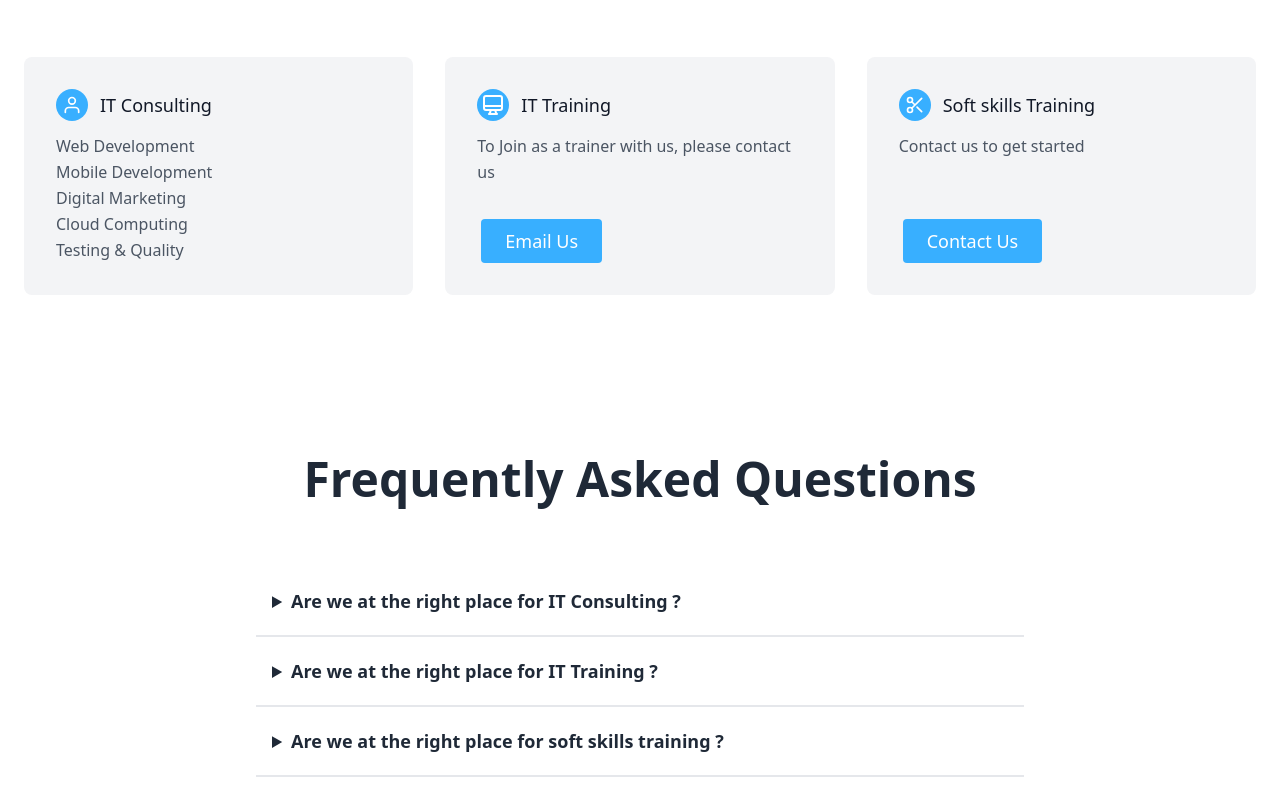
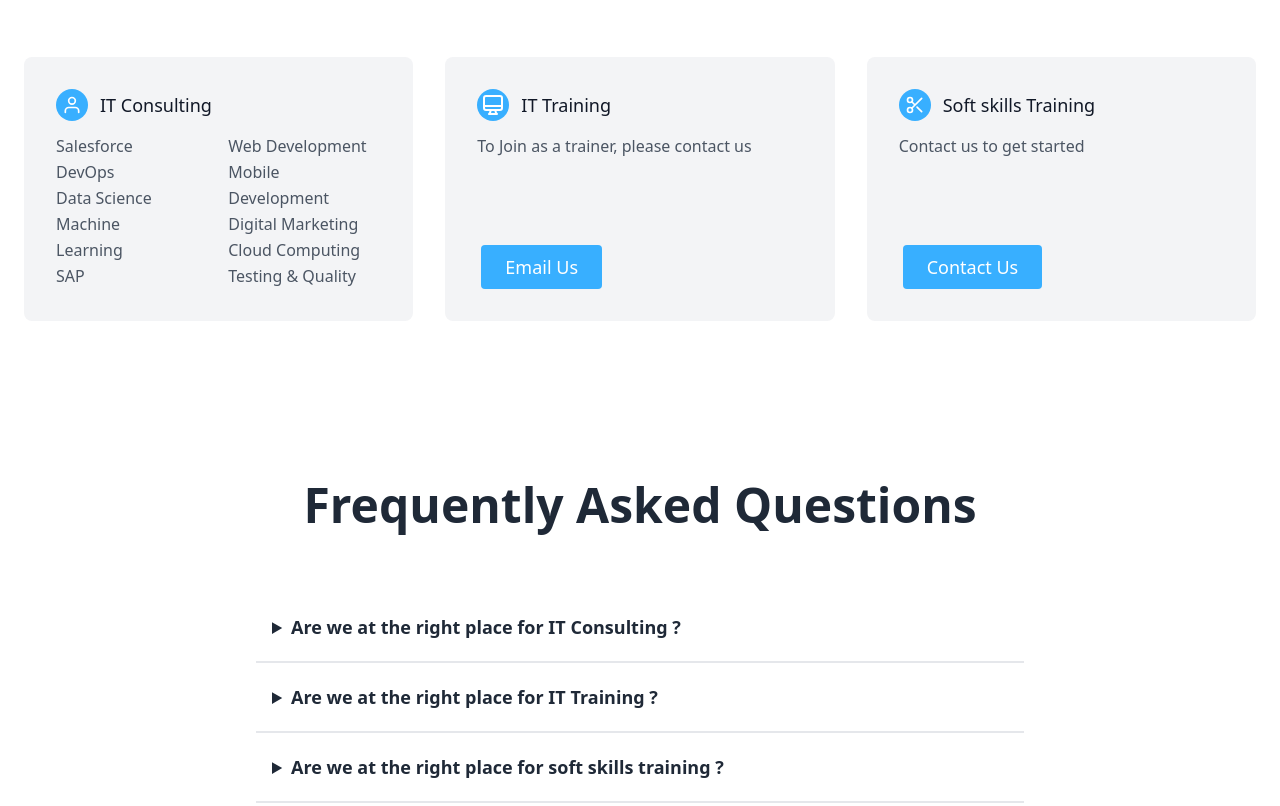
Before and after one commit to ratods/Ratods_Cloud, a plain HTML site: page index.html in a window 1280 px wide. Shown: the part 1080-1886 px from the top of the page. Drawn offline with nearby package versions, Linux system fonts and the light colour scheme.

Commit message:
added skills

```diff
--- a/index.html
+++ b/index.html
@@ -34,8 +34,8 @@
                     <br class="hidden lg:inline-block">with Robust Team
                 </h1>
                 <p class="mb-8 leading-relaxed">We help find the right candidate for your project needs</p>
-                <a href="mailto:hrops@ratodscloud.com" class="text-gray-600 ml-1" rel="noopener noreferrer"
-                    target="_blank">
+                <a href="mailto:hrops@ratodscloud.com?subject=Looking for a candidate" class="text-gray-600 ml-1"
+                    rel="noopener noreferrer" target="_blank">
                     <div class="flex justify-center">
                         <button style="background-color: #38AFFF;"
                             class="inline-flex text-white bg-indigo-500 border-0 py-2 px-6 focus:outline-none hover:bg-indigo-600 rounded text-lg">Get
@@ -44,8 +44,7 @@
                 </a>
             </div>
             <div class="lg:max-w-lg lg:w-full md:w-1/2 w-5/6">
-                <img class="object-cover object-center rounded" alt="hero"
-                    src="goal.png">
+                <img class="object-cover object-center rounded" alt="hero" src="goal.png">
             </div>
         </div>
     </section>
@@ -88,13 +87,24 @@
                             <h2 class="text-gray-900 text-lg title-font font-medium">IT Consulting
                             </h2>
                         </div>
-                        <div class="flex-grow">
+                        <div class="flex">
+                            <div>
+                                <p class="leading-relaxed text-base">Salesforce</p>
+                                <p class="leading-relaxed text-base">DevOps</p>
+                                <p class="leading-relaxed text-base">Data Science</p>
+                                <p class="leading-relaxed text-base">Machine Learning</p>
+                                <p class="leading-relaxed text-base">SAP</p>
+
+                            </div>
+                            <div class="pl-10">
                                 <p class="leading-relaxed text-base">Web Development</p>
                                 <p class="leading-relaxed text-base">Mobile Development</p>
                                 <p class="leading-relaxed text-base">Digital Marketing</p>
                                 <p class="leading-relaxed text-base">Cloud Computing</p>
                                 <p class="leading-relaxed text-base">Testing & Quality</p>
                             </div>
+                        </div>
+
                     </div>
                 </div>
                 <div class="p-4 md:w-1/3 w-full">
@@ -111,10 +121,10 @@
                             <h2 class="text-gray-900 text-lg title-font font-medium">IT Training</h2>
                         </div>
                         <div class="flex-grow mb-3">
-                            <p class="leading-relaxed text-base">To Join as a trainer with us, please contact us</p>
+                            <p class="leading-relaxed text-base">To Join as a trainer, please contact us</p>
                         </div>
-                        <a href="mailto:hrops@ratodscloud.com" class="text-gray-600 ml-1" rel="noopener noreferrer"
-                            target="_blank">
+                        <a href="mailto:hrops@ratodscloud.com?subject=Trainer Profile" class="text-gray-600 ml-1"
+                            rel="noopener noreferrer" target="_blank">
                             <div class="flex">
                                 <button style="background-color: #38AFFF;"
                                     class="inline-flex text-white bg-indigo-500 border-0 py-2 px-6 focus:outline-none hover:bg-indigo-600 rounded text-lg">Email
@@ -140,8 +150,8 @@
                         <div class="flex-grow mb-3">
                             <p class="leading-relaxed text-base">Contact us to get started</p>
                         </div>
-                        <a href="mailto:hrops@ratodscloud.com" class="text-gray-600 ml-1" rel="noopener noreferrer"
-                            target="_blank">
+                        <a href="mailto:hrops@ratodscloud.com?subject=Interested in soft skills training"
+                            class="text-gray-600 ml-1" rel="noopener noreferrer" target="_blank">
                             <div class="flex">
                                 <button style="background-color: #38AFFF;"
                                     class="inline-flex text-white bg-indigo-500 border-0 py-2 px-6 focus:outline-none hover:bg-indigo-600 rounded text-lg">Contact
@@ -244,9 +254,12 @@
                     </svg>
                     <div class="w-full">
                         <h4 class="font-bold text-dark text-xl mb-1"> Email Address</h4>
+                        <a href="mailto:hrops@ratodscloud.com?subject=Looking for some information"
+                            class="text-gray-600" rel="noopener noreferrer" target="_blank">
                             <p class="text-base text-body-color">
                                 hrops@ratodscloud.com
                             </p>
+                        </a>
                     </div>
                 </div>
             </div>
```
Lines whose indentation alone changed are shown as unchanged.
